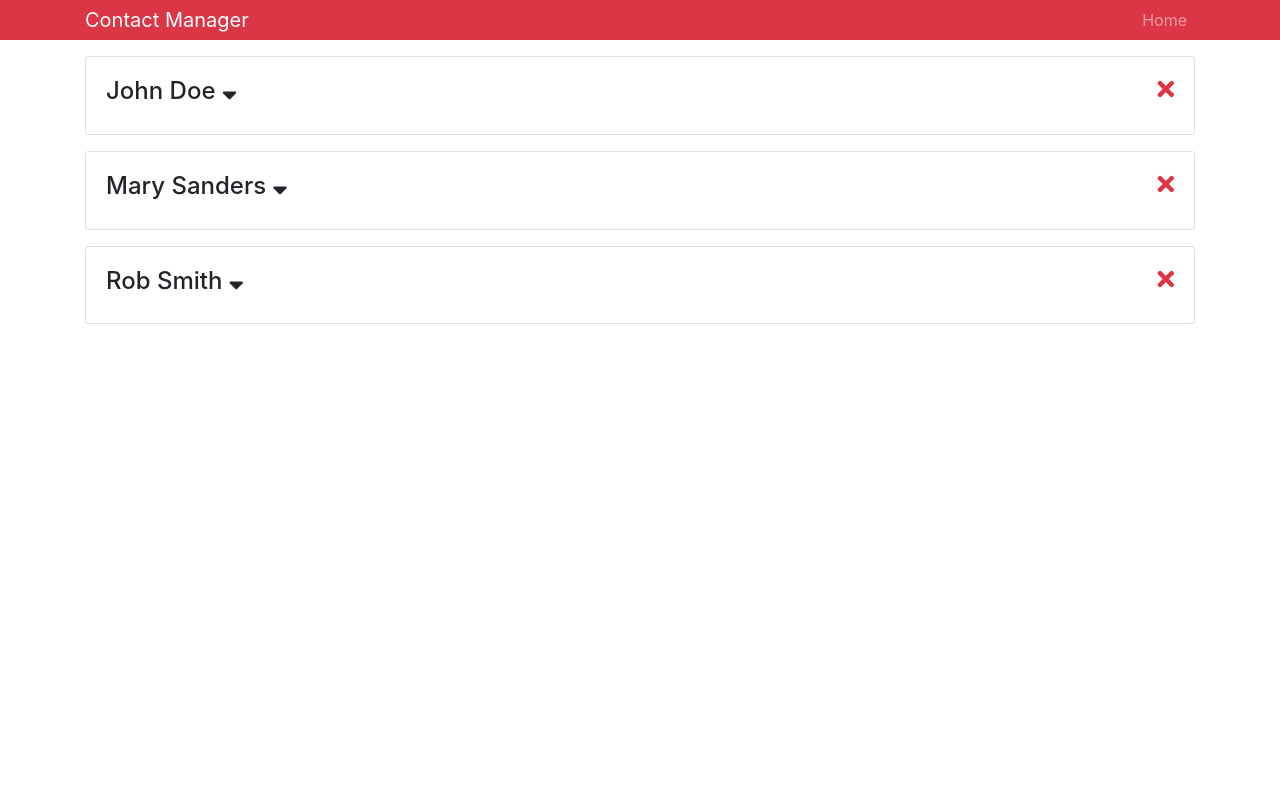
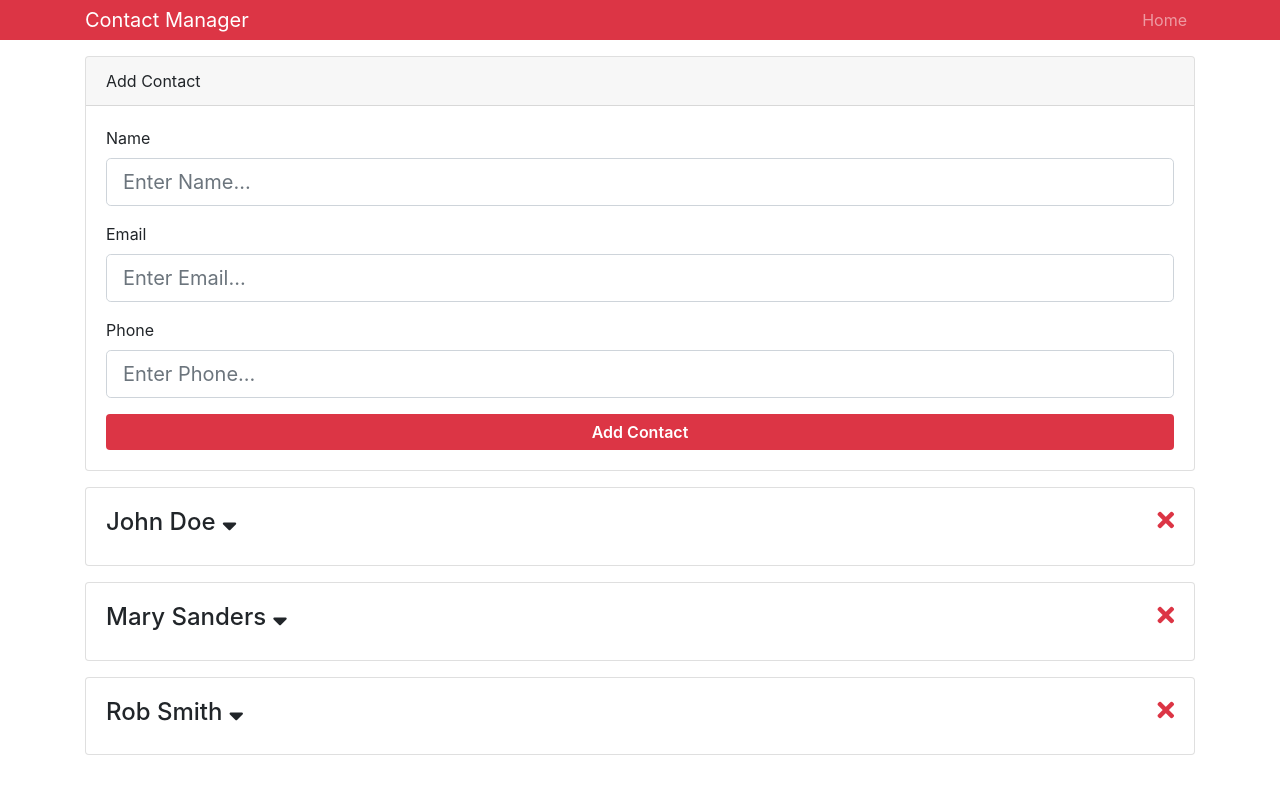
Before and after one commit to jamesta696/ContactManager, a React (Create React App) app: page /contact/add in a window 1280 px wide. Shown: the top 794 px of the page. Built offline with nearby package versions, Linux system fonts and the light colour scheme.

Commit message:
AddContact feature implemented + new TextGroup components

```diff
--- a/package.json
+++ b/package.json
@@ -9,7 +9,8 @@
     "prop-types": "^15.6.2",
     "react": "^16.6.1",
     "react-dom": "^16.6.1",
-    "react-scripts": "2.1.1"
+    "react-scripts": "2.1.1",
+    "uuid": "^3.3.2"
   },
   "scripts": {
     "start": "react-scripts start",
--- a/src/App.js
+++ b/src/App.js
@@ -1,8 +1,8 @@
 import React, { Component } from "react";
-import Contacts from "./components/Contacts";
+import Contacts from "./components/contacts/Contacts";
+import AddContact from "./components/contacts/AddContact";
+import Header from "./components/layouts/Header";
 import { Provider } from "./context";
-
-import Header from "./components/Header";
 import "bootstrap/dist/css/bootstrap.min.css";
 
 class App extends Component {
@@ -12,6 +12,7 @@ class App extends Component {
                 <div className="App">
                     <Header branding="Contact Manager" />
                     <div className="container">
+                        <AddContact />
                         <Contacts />
                     </div>
                 </div>
--- /dev/null
+++ b/src/components/contacts/AddContact.jsx
@@ -0,0 +1,95 @@
+import React, { Component } from "react";
+import { Consumer } from "../../context";
+import TextInputGroup from "../layouts/TextInputGroup";
+import uuid from "uuid";
+
+class AddContact extends Component {
+    state = {
+        name: "",
+        email: "",
+        phone: ""
+    };
+
+    onFormSubmit = (dispatch, e) => {
+        e.preventDefault(e);
+
+        const { name, email, phone } = this.state;
+        const newContact = {
+            id: uuid(),
+            name,
+            email,
+            phone
+        };
+
+        dispatch({ type: "ADD_CONTACT", payload: newContact });
+        this.setState({
+            name: "",
+            email: "",
+            phone: ""
+        });
+
+        console.log("CONTACT ADDED - ", newContact);
+    };
+
+    onInputChange = e => {
+        this.setState({ [e.target.name]: e.target.value });
+    };
+
+    render() {
+        const { name, email, phone } = this.state;
+
+        return (
+            <Consumer>
+                {value => {
+                    const { dispatch } = value;
+                    return (
+                        <div className="card mb-3">
+                            <div className="card-header">Add Contact</div>
+                            <div className="card-body">
+                                <form
+                                    onSubmit={this.onFormSubmit.bind(
+                                        this,
+                                        dispatch
+                                    )}
+                                >
+                                    <TextInputGroup
+                                        label="Name"
+                                        name="name"
+                                        placeholder="Enter Name..."
+                                        value={name}
+                                        onChange={this.onInputChange}
+                                        required="required"
+                                    />
+                                    <TextInputGroup
+                                        label="Email"
+                                        name="email"
+                                        type="email"
+                                        placeholder="Enter Email..."
+                                        value={email}
+                                        onChange={this.onInputChange}
+                                        required="required"
+                                    />
+                                    <TextInputGroup
+                                        label="Phone"
+                                        name="phone"
+                                        placeholder="Enter Phone..."
+                                        value={phone}
+                                        onChange={this.onInputChange}
+                                        required="required"
+                                    />
+                                    <input
+                                        type="submit"
+                                        value="Add Contact"
+                                        className="btn btn-dark btn-block"
+                                    />
+                                </form>
+                            </div>
+                        </div>
+                    );
+                }}
+            </Consumer>
+        );
+    }
+}
+
+export default AddContact;
--- a/src/components/Contact.jsx
+++ b/src/components/contacts/Contact.jsx
@@ -1,6 +1,6 @@
 import React, { Component } from "react";
 import PropTypes from "prop-types";
-import { Consumer } from "../context";
+import { Consumer } from "../../context";
 
 class Contact extends Component {
     state = {
@@ -40,11 +40,9 @@ class Contact extends Component {
                                         float: "right",
                                         color: "#dc3545"
                                     }}
-                                    onClick={this.onDeleteContact.bind(
-                                        this,
-                                        id,
-                                        dispatch
-                                    )}
+                                    onClick={() =>
+                                        this.onDeleteContact(id, dispatch)
+                                    }
                                 />
                             </h4>
                             {showContactDetails ? (
--- /dev/null
+++ b/src/components/layouts/TextInputGroup.jsx
@@ -0,0 +1,41 @@
+import React from "react";
+import PropTypes from "prop-types";
+
+const TextInputGroup = ({
+    label,
+    name,
+    value,
+    placeholder,
+    type,
+    onChange,
+    required
+}) => {
+    return (
+        <div className="form-group">
+            <label htmlFor={name}>{label}</label>
+            <input
+                type={type}
+                name={name}
+                className="form-control form-control-lg"
+                placeholder={placeholder}
+                value={value}
+                onChange={onChange}
+                required={required}
+            />
+        </div>
+    );
+};
+
+TextInputGroup.propTypes = {
+    name: PropTypes.string.isRequired,
+    placeholder: PropTypes.string.isRequired,
+    value: PropTypes.string.isRequired,
+    required: PropTypes.string.isRequired,
+    onChange: PropTypes.func.isRequired,
+    label: PropTypes.string.isRequired
+};
+
+TextInputGroup.defaultProps = {
+    type: "text"
+};
+export default TextInputGroup;
--- a/src/context.jsx
+++ b/src/context.jsx
@@ -1,4 +1,5 @@
 import React, { Component } from "react";
+import uuid from "uuid";
 
 const Context = React.createContext();
 
@@ -9,6 +10,11 @@ const reducer = (state, action) => {
                 ...state,
                 contacts: state.contacts.filter(c => c.id !== action.payload)
             };
+        case "ADD_CONTACT":
+            return {
+                ...state,
+                contacts: [action.payload, ...state.contacts]
+            };
         default:
             return state;
     }
@@ -18,19 +24,19 @@ export class Provider extends Component {
     state = {
         contacts: [
             {
-                id: 1,
+                id: uuid(),
                 name: "John Doe",
                 email: "johndoe@gmail.com",
                 phone: "555-555-5555"
             },
             {
-                id: 2,
+                id: uuid(),
                 name: "Mary Sanders",
                 email: "msanders@gmail.com",
                 phone: "333-333-3333"
             },
             {
-                id: 3,
+                id: uuid(),
                 name: "Rob Smith",
                 email: "rsmith@gmail.com",
                 phone: "222-222-2222"
--- a/src/index.css
+++ b/src/index.css
@@ -1,9 +1,9 @@
 body {
     margin: 0;
     padding: 0;
-  font-family: -apple-system, BlinkMacSystemFont, "Segoe UI", "Roboto", "Oxygen",
-    "Ubuntu", "Cantarell", "Fira Sans", "Droid Sans", "Helvetica Neue",
-    sans-serif;
+    font-family: -apple-system, BlinkMacSystemFont, "Segoe UI", "Roboto",
+        "Oxygen", "Ubuntu", "Cantarell", "Fira Sans", "Droid Sans",
+        "Helvetica Neue", sans-serif;
     -webkit-font-smoothing: antialiased;
     -moz-osx-font-smoothing: grayscale;
 }
@@ -12,3 +12,15 @@ code {
     font-family: source-code-pro, Menlo, Monaco, Consolas, "Courier New",
         monospace;
 }
+
+form .btn.btn-dark.btn-block {
+    background-color: #dc3545;
+    border: 0;
+    transition: all 0.3s ease-in-out;
+    font-weight: 600;
+}
+
+form .btn.btn-dark.btn-block:hover {
+    transform: scale(1.1);
+    transition: all 0.3s ease-in-out;
+}
--- a/src/index.js
+++ b/src/index.js
@@ -1,6 +1,7 @@
 import React from "react";
 import ReactDOM from "react-dom";
 import App from "./App";
+import "../src/index.css";
 import * as serviceWorker from "./serviceWorker";
 
 ReactDOM.render(<App />, document.getElementById("root"));
```
Also changed, not shown: src/components/contacts/Contacts.jsx (renamed from src/components/Contacts.jsx, +1 -8 lines), src/components/layouts/Header.jsx (renamed from src/components/Header.jsx). Lines whose indentation alone changed are shown as unchanged.
